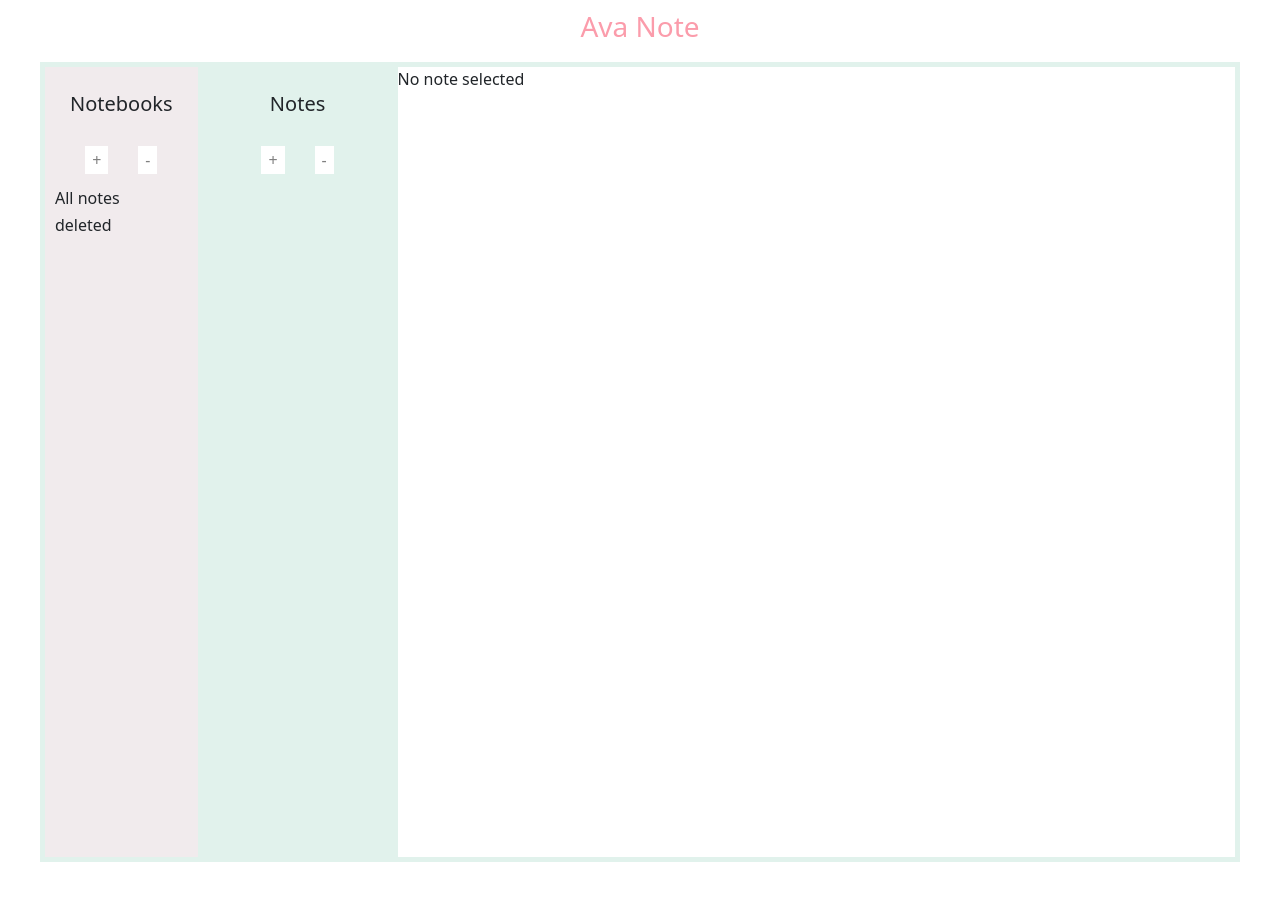
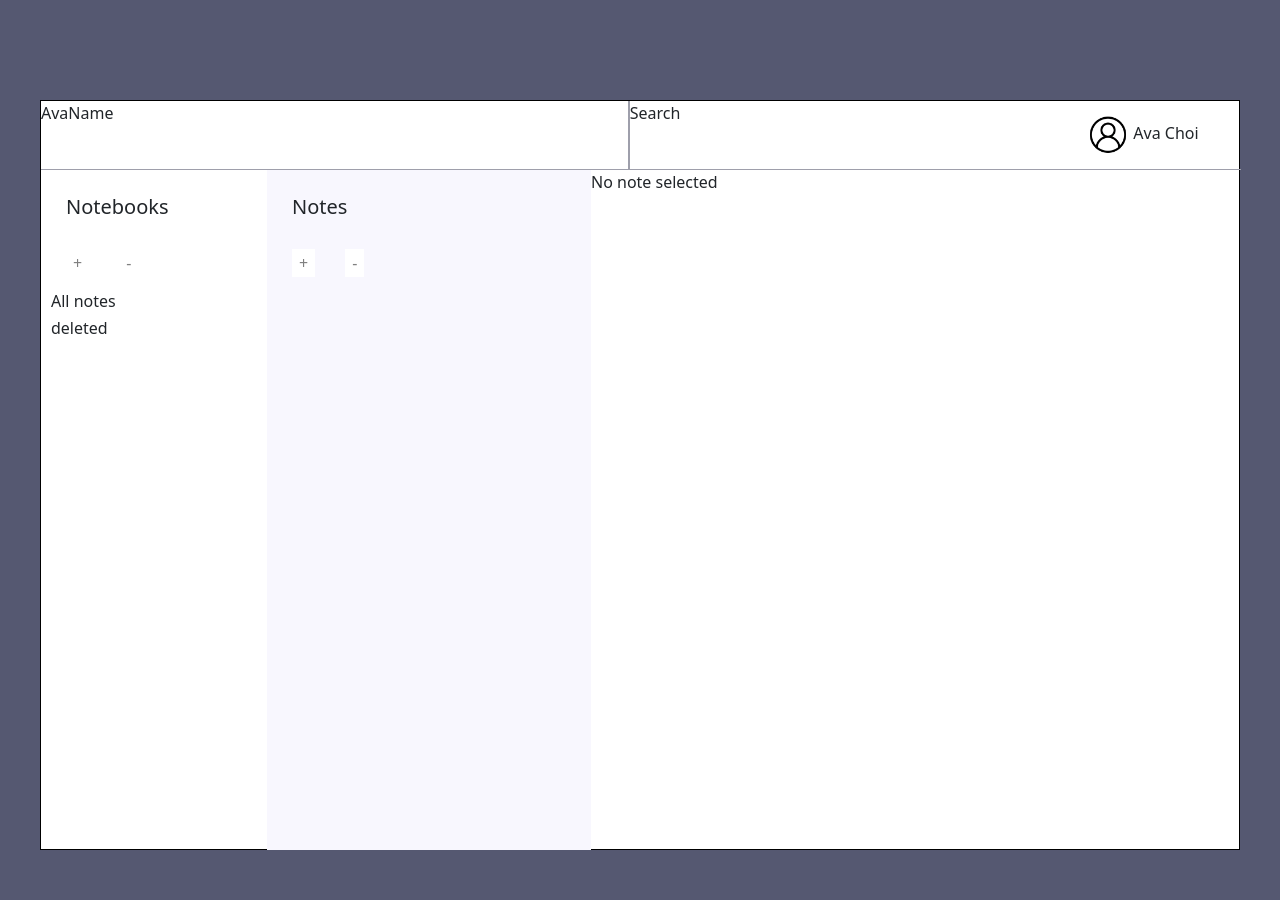
Before and after one commit to avachoi/ava_note, a React (Create React App) app: page / in a window 1280 px wide. Shown: the top 900 px of the page. Before the commit the page ends 862 px from the top, so only its background shows below. Built offline with nearby package versions, Linux system fonts and the light colour scheme.

Commit message:
new wireframe

```diff
--- a/src/App.css
+++ b/src/App.css
@@ -1,21 +1,46 @@
+.body {
+	background-color: #555871;
+	height: 1500px;
+}
+.app {
+	position: relative;
+	top: 100px;
+	border: 1px solid black;
+	background-color: white;
+	width: 1200px;
+	margin: auto;
+
+	height: 750px;
+}
+.app_header {
+	display: flex;
+	flex-direction: row;
+	justify-content: space-between;
+	width: 1200px;
+	margin: auto;
+	height: 69px;
+	border-bottom: 1px solid #9e9fab;
+}
 .appName {
-	padding: 10px;
+	width: 226px;
 }
+.search {
+	/* width: 800px; */
+	border-left: 2px solid #9e9fab;
+}
+.user {
+	align-content: center;
+	text-align: center;
+	width: 200px;
+}
+
 .content {
-	border: 5px solid #e1f2ec;
 	display: flex;
 
-	margin: auto;
 	width: 1200px;
-	height: 800px;
+	height: 680px;
 }
-.appName {
-	text-align: center;
-	color: rgb(251, 156, 171);
-}
-.header {
-	text-align: center;
-}
+
 h5 {
 	color: blue;
 }
@@ -27,7 +52,7 @@ h5 {
 }
 /* notebooks */
 .notebooks {
-	background-color: #f1ebed;
+	width: 226px;
 }
 .activeNotebook {
 	color: red;
@@ -36,8 +61,8 @@ h5 {
 
 /* notes */
 .notes {
-	background-color: #e1f2ec;
-	width: 200px;
+	background-color: #f8f7fe;
+	width: 324px;
 }
 .noteDate {
 	color: grey;
--- a/src/App.js
+++ b/src/App.js
@@ -108,8 +108,16 @@ function App() {
 	};
 
 	return (
+		<div className="body">
 			<div className="app">
-			<h3 className="appName">Ava Note</h3>
+				<div className="app_header">
+					<div className="appName">AvaName</div>
+					<div className="search">Search</div>
+					<div className="user">
+						<img src="avatar.png" width="50px" alt="user_image" />
+						<span>Ava Choi</span>
+					</div>
+				</div>
 				<div className="content">
 					<Notebooks
 						addNoteBook={addNoteBook}
@@ -131,6 +139,7 @@ function App() {
 					<Main activeNote={selectNote()} editNotes={editNotes} />
 				</div>
 			</div>
+		</div>
 	);
 }
 
```
Also changed, not shown: public/avatar.png (added). Lines whose indentation alone changed are shown as unchanged.
